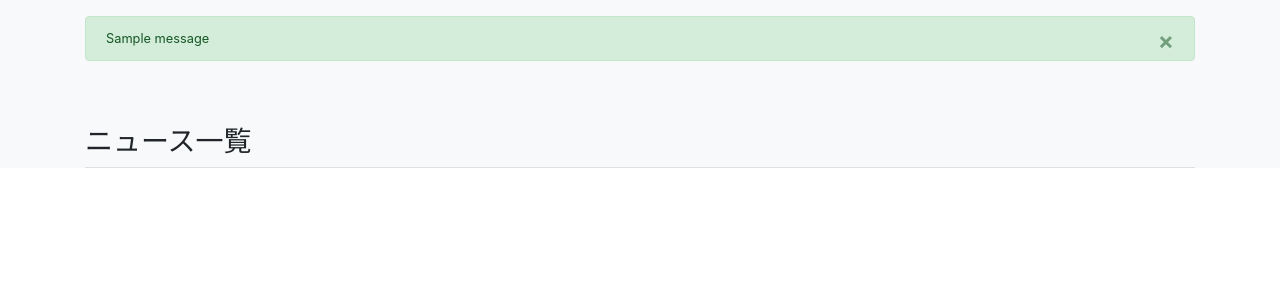
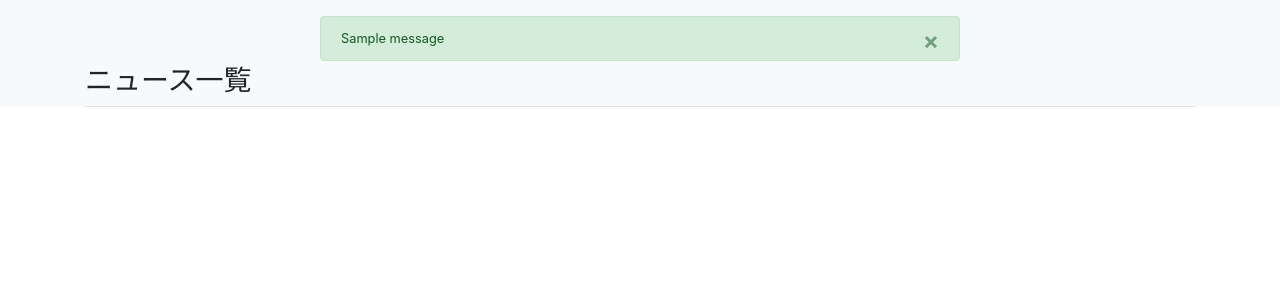
Before and after one commit to nissy7ok/newslist, a Django app: page / in a window 1280 px wide. Shown: the part 58-358 px from the top of the page. Run offline with Django 3.2, Linux system fonts and the light colour scheme; tables that the repository leaves empty hold one stand-in row (values such as "Sample post"); one stand-in notice (Sample message) is shown; data that the repository does not hold is empty; some libraries are stand-ins or nearby versions.

Commit message:
adjust message position

```diff
--- a/templates/base.html
+++ b/templates/base.html
@@ -21,7 +21,6 @@
         <a class="navbar-brand" href="{% url 'newslistapp:index' %}">
           {% load static %}
           <img src="{% static 'logo.png' %}" width="160px" height="32px" class="d-inline-block align-top img-fluid" alt="ScrapeNews">
-          <!-- NewsListApp -->
         </a>
         <ul class='navbar-nav list-group-horizontal ml-auto pr-3'>
           {% if user.is_authenticated %}
@@ -49,7 +48,7 @@
         <div class='pt-3'>
           {% if messages %}
             {% for message in messages %}
-                <div class="alert{% if message.tags %} alert-{{ message.tags }}{% endif %} alert-dismissible fade show small" role="alert">{{ message }}
+                <div class="alert{% if message.tags %} alert-{{ message.tags }}{% endif %} alert-dismissible fade show small position-absolute w-50 top-1" style="left:50%; transform: translate(-50%, 0%)" role="alert">{{ message }}
                   <button type="button" class="close" data-dismiss="alert" aria-label="Close">
                     <span aria-hidden="true">&times;</span>
                   </button>
```
